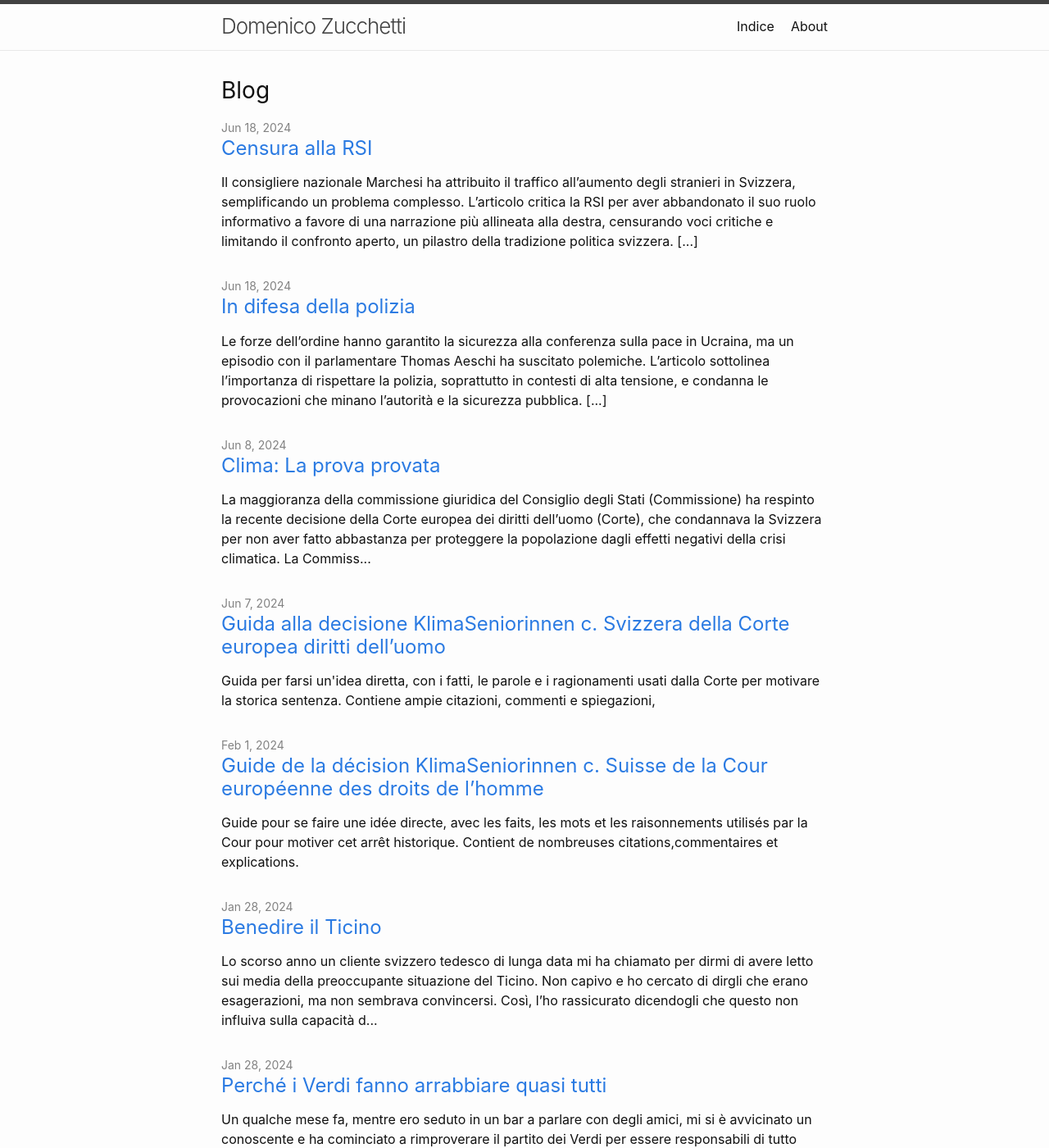
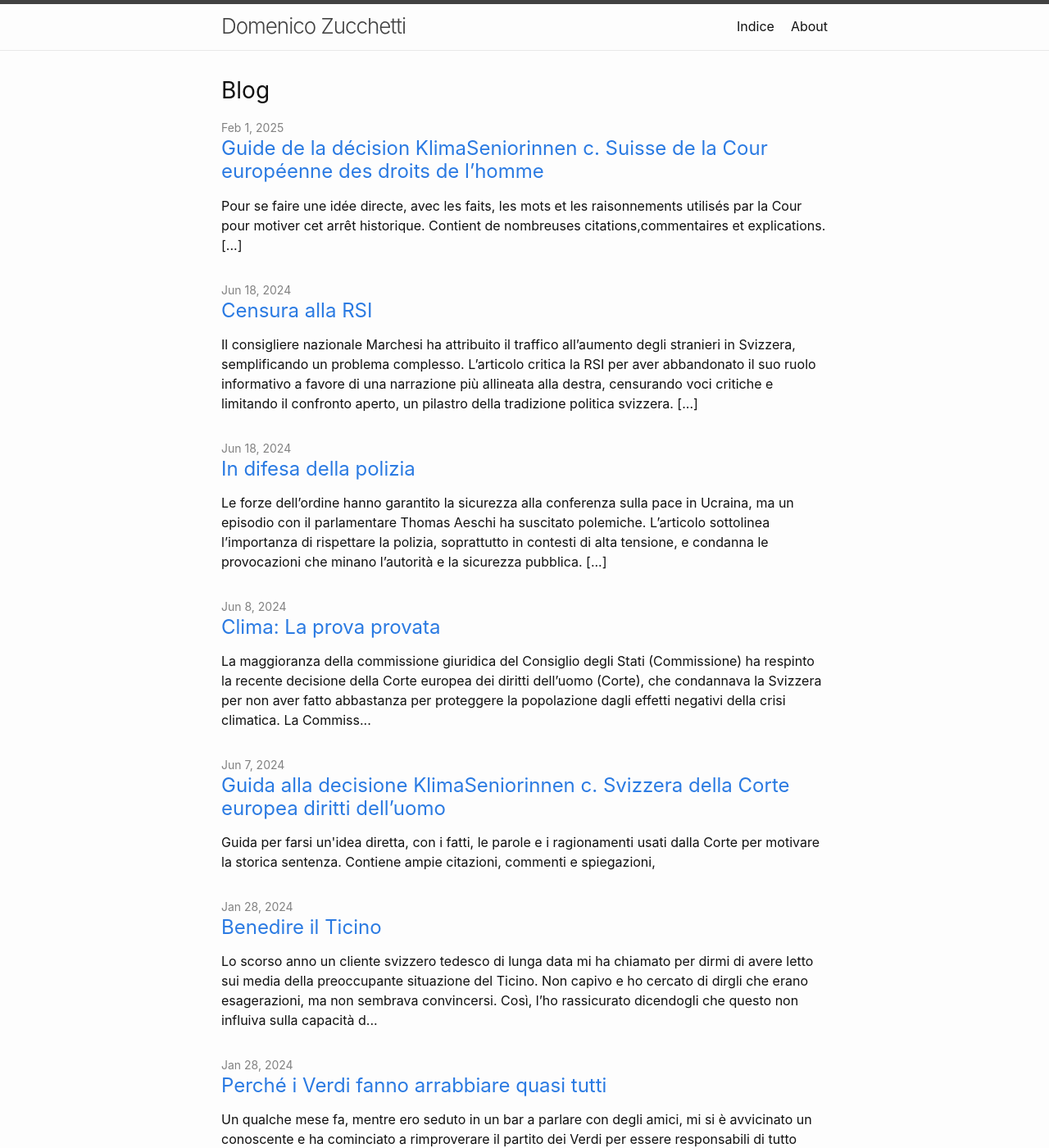
Before and after one commit to dzucchetti/dzucchetti.github.io, a Jekyll site: the page built from index.md, in a window 1280 px wide and 1400 px high. Shown: the whole window at 82% size. Built offline with Jekyll 4.4.1, drawn with Linux system fonts in a browser that asks for light colours.

Commit message:
Update 2025-02-01-cedu-klimaseniorinnen-francais.md

```diff
--- a/_posts/2025-02-01-cedu-klimaseniorinnen-francais.md
+++ b/_posts/2025-02-01-cedu-klimaseniorinnen-francais.md
@@ -1,11 +1,10 @@
 ---
 layout: post
 title: "Guide de la décision KlimaSeniorinnen c. Suisse de la Cour européenne des droits de l’homme"
-excerpt: "Guide pour se faire une idée directe, avec les faits, les mots et les raisonnements utilisés par la Cour pour motiver cet arrêt historique. Contient de nombreuses citations,commentaires et explications."
-date: 2024-02-01 02-00-00 +0100
+excerpt: "Pour se faire une idée directe, avec les faits, les mots et les raisonnements utilisés par la Cour pour motiver cet arrêt historique. Contient de nombreuses citations,commentaires et explications. [...]"
+date: 2025-02-01 02-00-00 +0100
 categories: blog
 ---
-
 
 # Guide de la décision KlimaSeniorinnen c. Suisse de la Cour européenne des droits de l’homme
 
```
